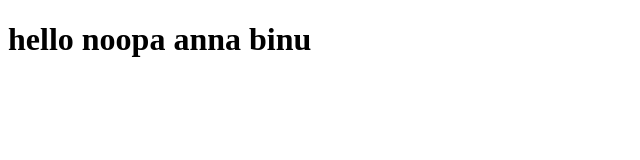
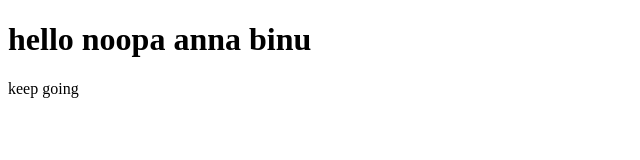
Before and after one commit to noopaannabinu/gitdemo, a plain HTML site: page hello.html in a window 1280 px wide. Shown: the whole page, without its empty margins (0-640 px from the left). Drawn offline with Linux system fonts and the light colour scheme.

Commit message:
hello file edited

```diff
--- a/hello.html
+++ b/hello.html
@@ -7,5 +7,6 @@
 </head>
 <body>
     <h1> hello noopa anna binu</h1>
+    <p>keep going</p>
 </body>
 </html>
```
